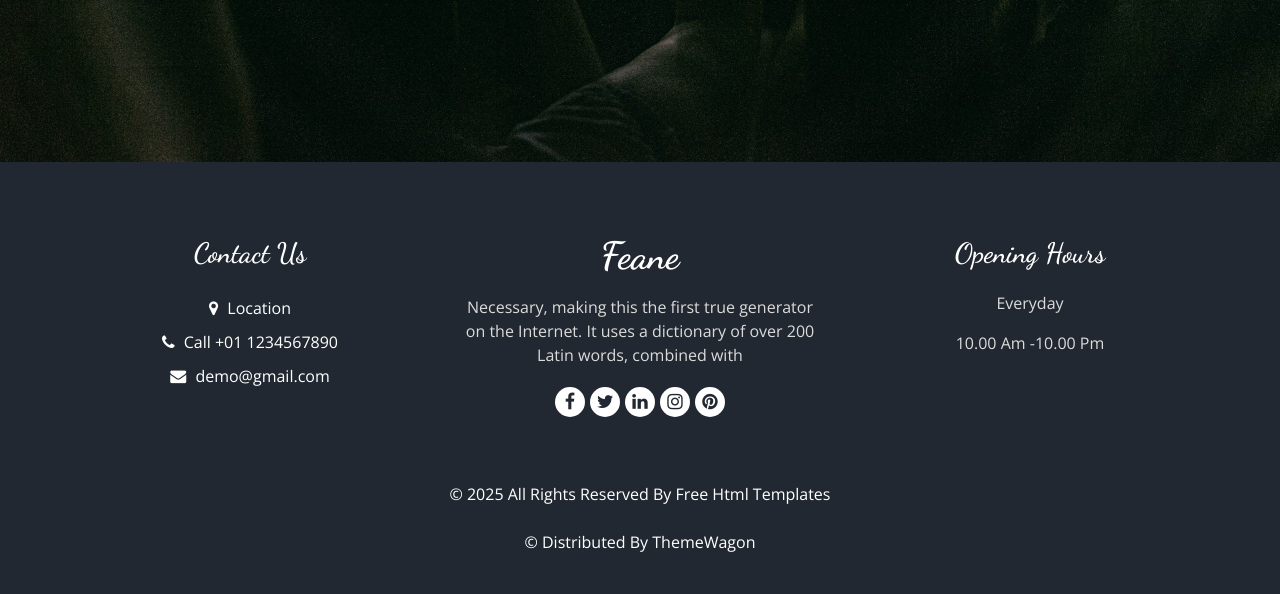
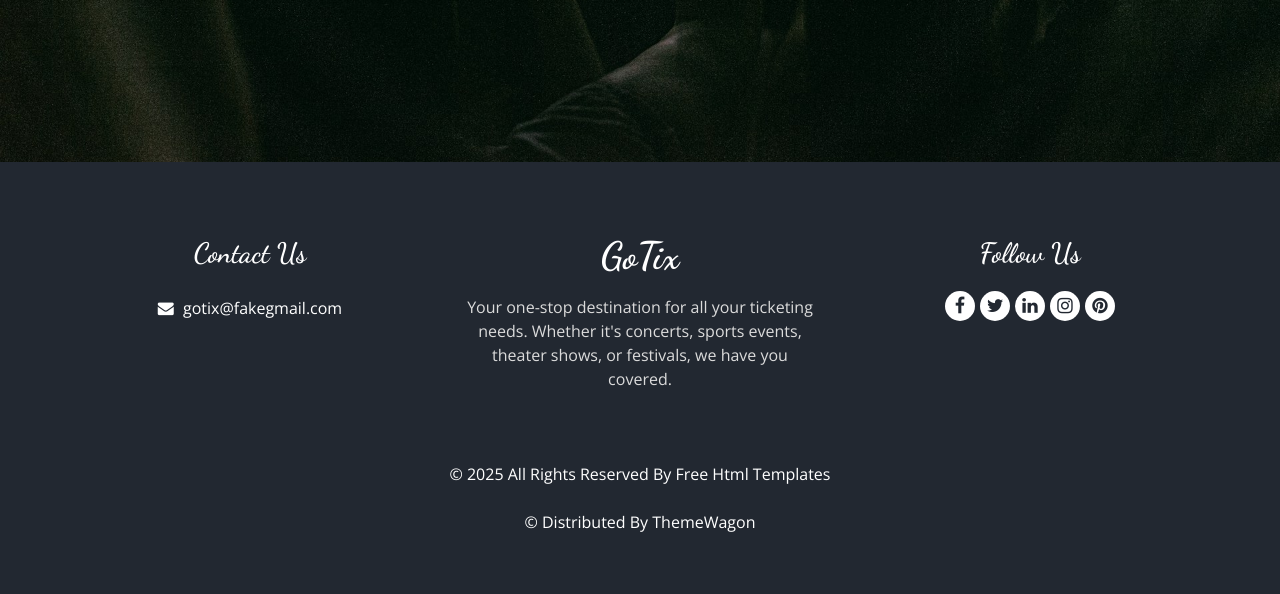
Before and after one commit to ryantoh3112/ICT2216_Project, a Symfony app: template templates/base.html.twig in a window 1280 px wide. Shown: the part 638-1232 px from the top of the page. After the commit the page ends 1170 px from the top, so only its background shows below. Run offline with Twig, Linux system fonts and the light colour scheme; the template is opened without the code that fills it, so the values that code supplies are empty; some libraries are stand-ins or nearby versions.

Commit message:
minor adjustments

```diff
--- a/templates/base.html.twig
+++ b/templates/base.html.twig
@@ -245,21 +245,9 @@
                         </h4>
                         <div class="contact_link_box">
                             <a href="">
-                                <i class="fa fa-map-marker" aria-hidden="true"></i>
-                                <span>
-                                    Location
-                                </span>
-                            </a>
-                            <a href="">
-                                <i class="fa fa-phone" aria-hidden="true"></i>
-                                <span>
-                                    Call +01 1234567890
-                                </span>
-                            </a>
-                            <a href="">
                                 <i class="fa fa-envelope" aria-hidden="true"></i>
                                 <span>
-                                    demo@gmail.com
+                                    gotix@fakegmail.com
                                 </span>
                             </a>
                         </div>
@@ -268,12 +256,19 @@
                 <div class="col-md-4 footer-col">
                     <div class="footer_detail">
                         <a href="" class="footer-logo">
-                            Feane
+                            GoTix
                         </a>
                         <p>
-                            Necessary, making this the first true generator on the Internet. It uses a dictionary of
-                            over 200 Latin words, combined with
+                            Your one-stop destination for all your ticketing needs. Whether it's concerts, sports events,
+                            theater shows, or festivals, we have you covered.
                         </p>
+
+                    </div>
+                </div>
+                <div class="col-md-4 footer-col">
+                    <h4>
+                        Follow Us
+                    </h4>
                     <div class="footer_social">
                         <a href="">
                             <i class="fa fa-facebook" aria-hidden="true"></i>
@@ -291,18 +286,6 @@
                             <i class="fa fa-pinterest" aria-hidden="true"></i>
                         </a>
                     </div>
-                    </div>
-                </div>
-                <div class="col-md-4 footer-col">
-                    <h4>
-                        Opening Hours
-                    </h4>
-                    <p>
-                        Everyday
-                    </p>
-                    <p>
-                        10.00 Am -10.00 Pm
-                    </p>
                 </div>
             </div>
             <div class="footer-info">
--- a/templates/index/index.html.twig
+++ b/templates/index/index.html.twig
@@ -342,6 +342,4 @@
 
     <!-- end client section -->
 
-
-
 {% endblock %}
```
Lines whose indentation alone changed are shown as unchanged.
